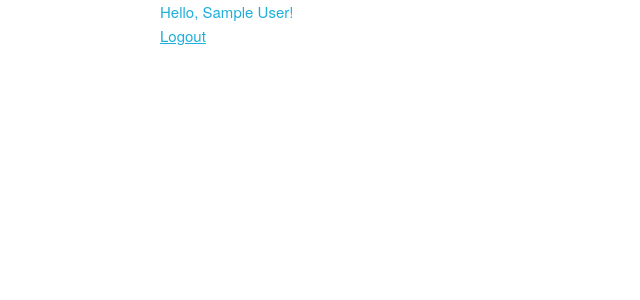
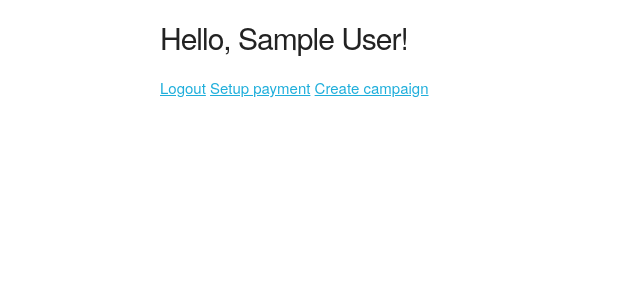
Before and after one commit to TristanH/icontrib, a Django app: page / in a window 1280 px wide. Shown: the top 300 px of the page, without its empty margins (0-640 px from the left). Run offline with Django 3.2, Linux system fonts and the light colour scheme; the visitor is signed in with stand-in values (Sample User, id 1); style sheets or scripts are compiled from the project's sources; some libraries are stand-ins or nearby versions.

Commit message:
Better home page, rearrange URLs

```diff
--- a/icontrib/models.py
+++ b/icontrib/models.py
@@ -1,5 +1,3 @@
-import json
-
 from django.contrib.auth.models import User
 from django.db import models
 from django.db.models.signals import post_save
@@ -11,10 +9,15 @@ class UserProfile(models.Model):
 
     braintree_customer_id = models.CharField(max_length=128, default="null")
 
+    @property
+    def payment_verified(self):
+        return self.braintree_customer_id != 'null'
+
 
 def create_user_profile(sender, instance, created, **kwargs):
     if created:
         profile, created = UserProfile.objects.get_or_create(user=instance)
+
 
 post_save.connect(create_user_profile, sender=User)
 
@@ -35,7 +38,6 @@ class Contribution(models.Model):
 
 
 class Campaign(models.Model):
-
     # Requires braintree implementation:
     # receiving_payment_info = ....
 
--- a/icontrib/templates/home.html
+++ b/icontrib/templates/home.html
@@ -1,11 +1,14 @@
 {% extends 'base.html' %}
 
 {% block main %}
-{% if request.user and not request.user.is_anonymous %}
-  <a>Hello, {{ request.user.get_full_name }}!</a>
-  <br>
-  <a href="/logout">Logout</a>
-{% else %}
-<a href="{% url 'social:begin' 'twitter' %}?next={{ request.path }}">Login with Twitter</a>
-{% endif %}
+    {% if not request.user or request.user.is_anonymous %}
+        <a href="{% url 'social:begin' 'twitter' %}?next={{ request.path }}">Login with Twitter</a>
+    {% else %}
+        <h1>Hello, {{ request.user.get_full_name }}!</h1>
+        <a href="{% url 'logout' %}">Logout</a>
+        {% if not request.user.userprofile.payment_verified %}
+            <a href="{% url 'setup_payment' %}">Setup payment</a>
+        {% endif %}
+        <a href="{% url 'create_campaign' %}">Create campaign</a>
+    {% endif %}
 {% endblock %}
--- a/icontrib/urls.py
+++ b/icontrib/urls.py
@@ -4,10 +4,10 @@ from django.contrib import admin
 urlpatterns = patterns('',
     url(r'^$', 'icontrib.views.home', name='home'),
     url(r'^admin/', include(admin.site.urls)),
-    url(r'^logout/$', 'icontrib.views.logout'),
-    url(r'^signup/$', 'icontrib.views.signup'),
-    url(r'^signup/cc$', 'icontrib.views.cc_form'),
+    url(r'^logout/$', 'icontrib.views.logout', name='logout'),
+    url(r'^setup_payment', 'icontrib.views.cc_form', name='setup_payment'),
     url(r'^done/$', 'icontrib.views.done'),
+    url(r'^create_campaign/$', 'icontrib.views.signup', name='create_campaign'),
 
     url('', include('social.apps.django_app.urls', namespace='social')),
     url(r'^payments/', include('payments.urls', namespace='payments'))
```
Also changed, not shown: icontrib/admin.py (added, +10 -0 lines).
